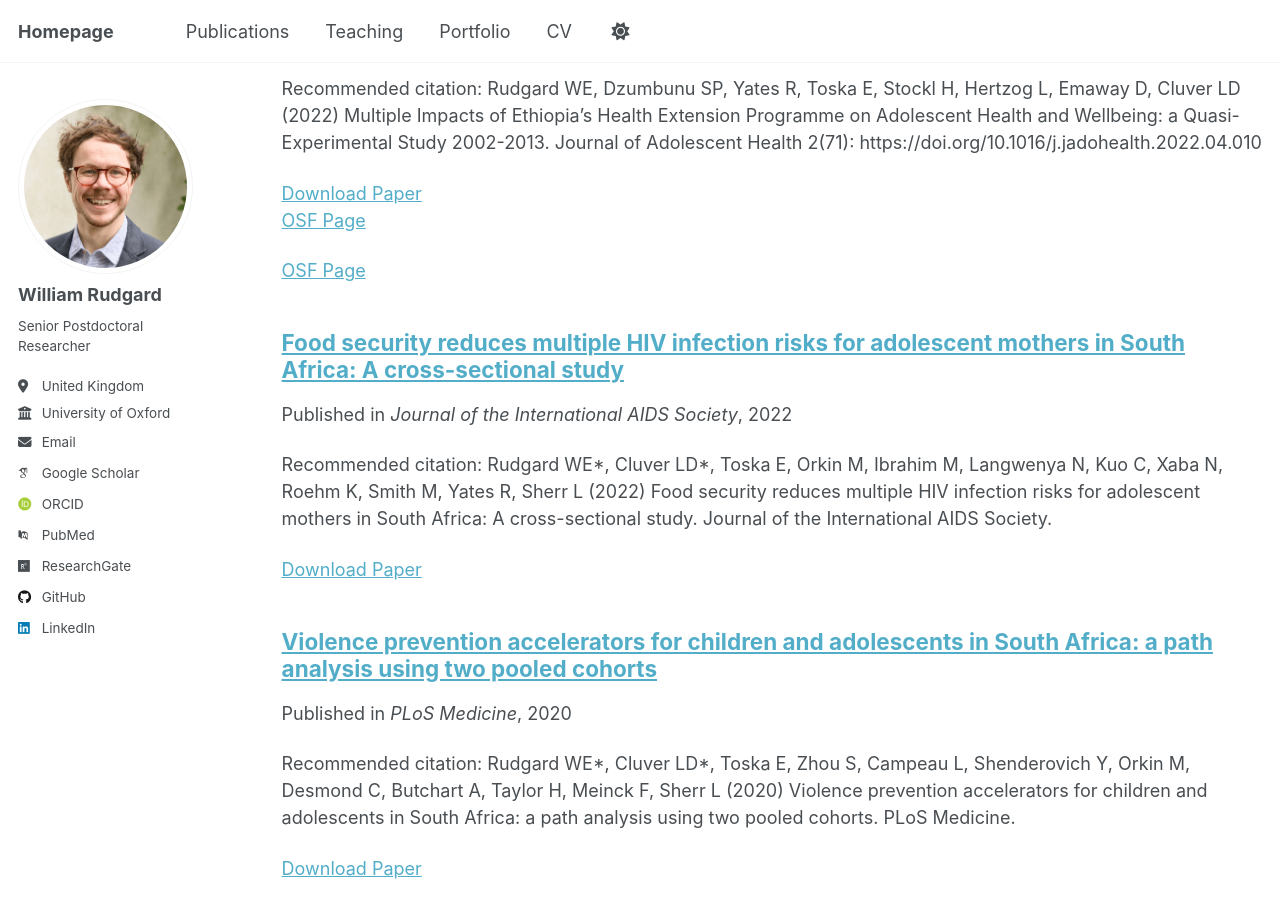
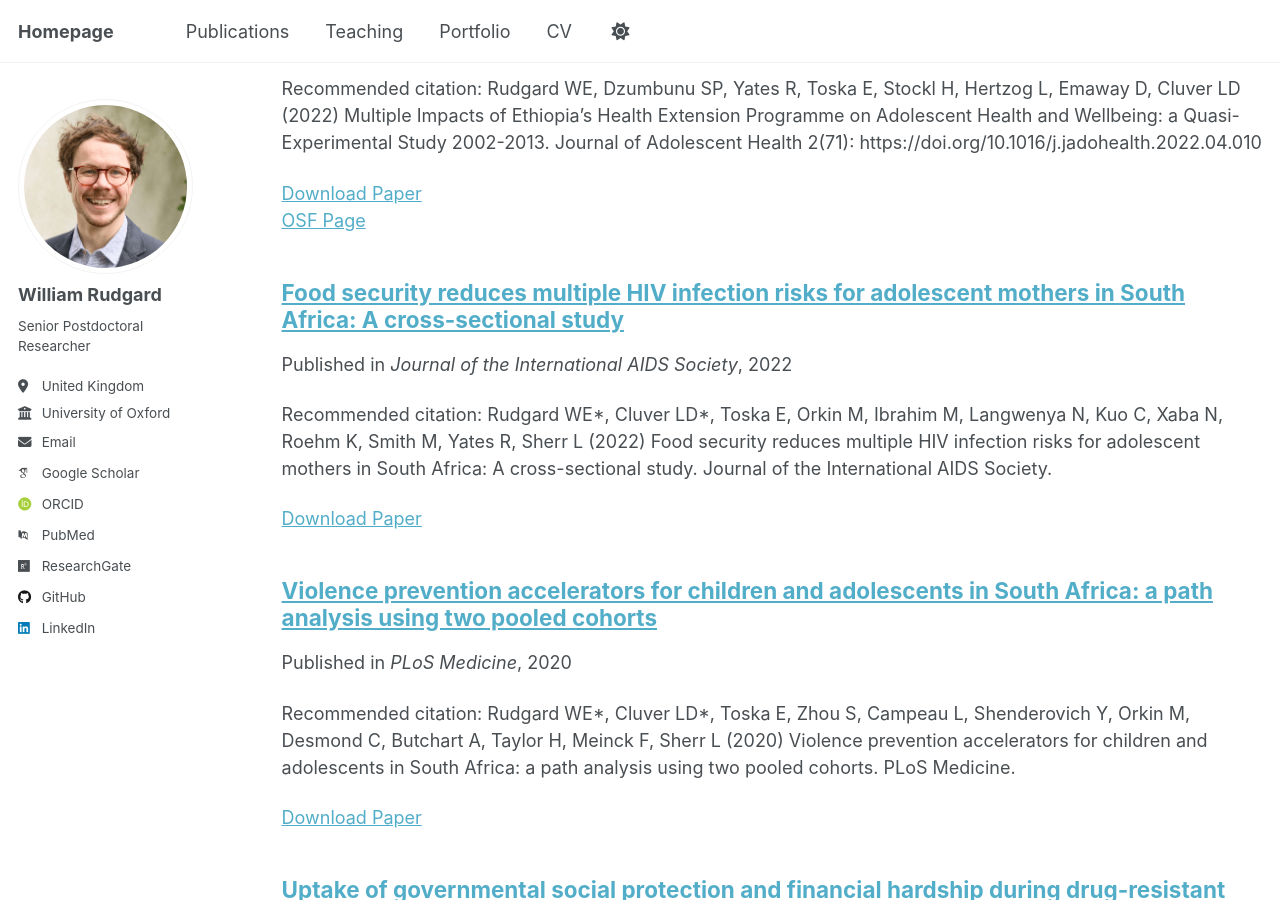
Before and after one commit to WilliamRudgard/williamrudgard.github.io, a Jekyll site: the page built from _pages/publications.html, in a window 1280 px wide and 900 px high, scrolled down 1057 px. Built offline with Jekyll 4.4.1, drawn with Linux system fonts in a browser that asks for light colours; some web fonts are replaced; a script that is not in the unit is left out.

Commit message:
Update publications.html

```diff
--- a/_pages/publications.html
+++ b/_pages/publications.html
@@ -19,7 +19,6 @@ author_profile: true
   - First-authored: citation starts with "Rudgard WE"
   - Co-authored: everything else
   - Preserve existing citation hyperlinks
-  - Display OSF / GitHub links on one line (exclude Download Paper)
 {% endcomment %}
 
 {% assign sorted_pubs = site.publications | sort: "date" | reverse %}
@@ -40,19 +39,6 @@ author_profile: true
   <hr />
   {% for post in first_authored %}
     {% include archive-single.html %}
-
-    <!-- Links on one line (exclude Download Paper, keep OSF/GitHub) -->
-    {% if post.osfurl or post.githuburl %}
-      <p>
-        {% if post.osfurl %}
-          <a href="{{ post.osfurl }}" target="_blank">OSF Page</a>
-        {% endif %}
-        {% if post.githuburl %}
-          {% if post.osfurl %}&nbsp;&nbsp;&nbsp;{% endif %}
-          <a href="{{ post.githuburl }}" target="_blank">GitHub Analysis</a>
-        {% endif %}
-      </p>
-    {% endif %}
   {% endfor %}
 {% endif %}
 
@@ -61,18 +47,5 @@ author_profile: true
   <hr />
   {% for post in co_authored %}
     {% include archive-single.html %}
-
-    <!-- Links on one line (exclude Download Paper, keep OSF/GitHub) -->
-    {% if post.osfurl or post.githuburl %}
-      <p>
-        {% if post.osfurl %}
-          <a href="{{ post.osfurl }}" target="_blank">OSF Page</a>
-        {% endif %}
-        {% if post.githuburl %}
-          {% if post.osfurl %}&nbsp;&nbsp;&nbsp;{% endif %}
-          <a href="{{ post.githuburl }}" target="_blank">GitHub Analysis</a>
-        {% endif %}
-      </p>
-    {% endif %}
   {% endfor %}
 {% endif %}
```
